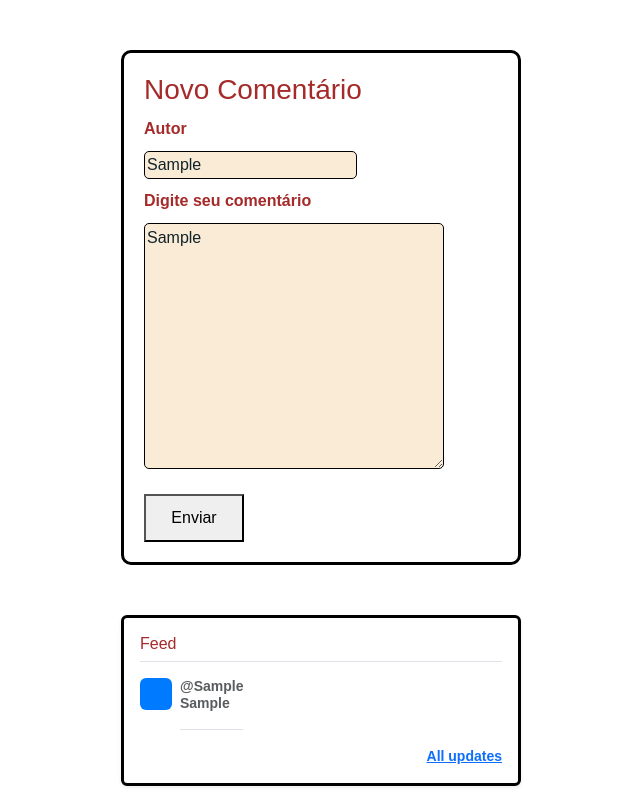
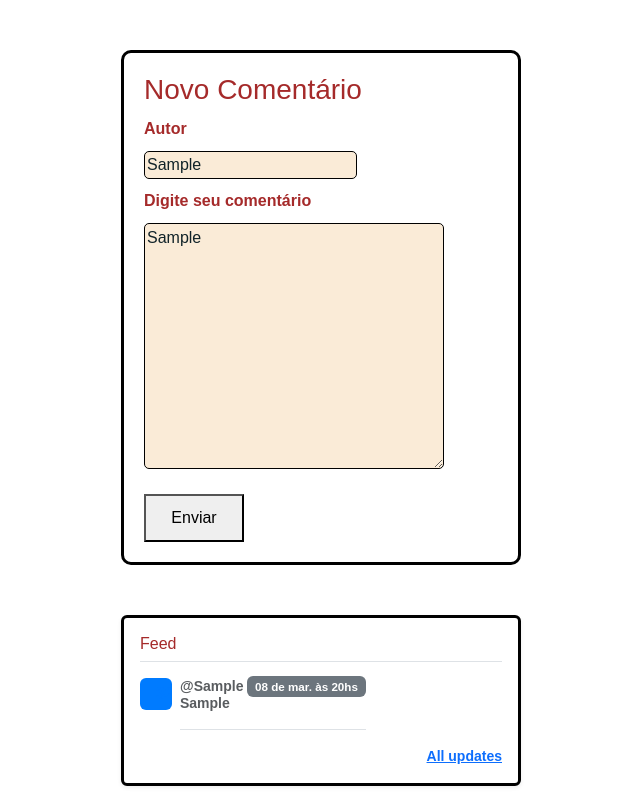
Before and after one commit to victorluansilva/hub-comentarios-vls, a plain HTML site: page app/index.html in a window 1280 px wide. Both pictures are taken after typing "Sample", "Sample" into the empty fields and a click on the button "Enviar". Shown: the whole page, without its empty margins (319-959 px from the left). Drawn offline with nearby package versions, Linux system fonts and the light colour scheme.

Commit message:
Adicionado hora e data do comentário

```diff
--- a/app/script.js
+++ b/app/script.js
@@ -22,6 +22,19 @@ const loadComment = () => {
     }
 }
 
+const getCurrentDataAndTime = () =>{
+    const currentDate = new Date();
+    const options = {
+        day: '2-digit',
+        month: 'short',
+        hour: 'numeric',
+        hour12: false
+    };
+
+    let formattedDate = currentDate.toLocaleDateString('pt-BR',options)
+    return formattedDate.replace(',', ' às') + 'hs';
+}
+
 const displayComment = () => {
     const divFeed = document.getElementById('comment-feed');
     divFeed.innerHTML = ``
@@ -37,7 +50,9 @@ const displayComment = () => {
                     dy=".3em">32x32</text>
             </svg>
             <p class="pb-3 mb-0 small lh-sm border-bottom">
-                <strong class="d-block text-gray-dark">@${item.author}</strong>
+                <strong class="d-block text-gray-dark">@${item.author}
+                <span class="date-style badge text-bg-secondary">${getCurrentDataAndTime()}</span>
+                </strong>
                 ${item.comment}
             </p>
         `
--- a/app/style.css
+++ b/app/style.css
@@ -41,3 +41,9 @@ body {
     margin: 10px auto 0px auto;
     padding: 10px auto 0px auto;
 }
+
+.date-style{
+    display: inline;
+    font-size: smaller;
+    height: fit-content;
+}
```
